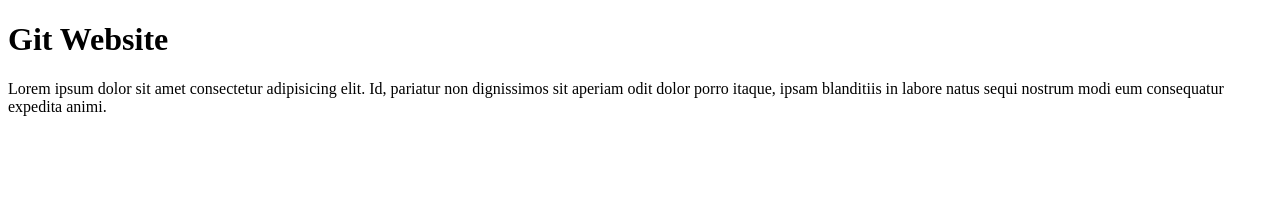
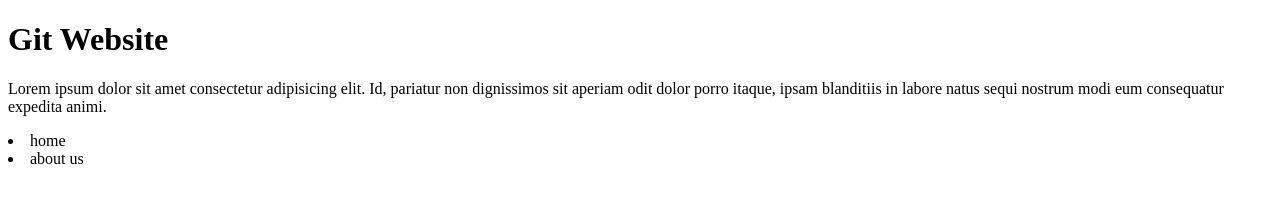
Before and after one commit to bijeesh27/learn-git, a plain HTML site: page index.html in a window 1280 px wide. Drawn offline with Linux system fonts and the light colour scheme.

Commit message:
update index.html

```diff
--- a/index.html
+++ b/index.html
@@ -8,5 +8,7 @@
 <body>
     <h1>Git Website</h1>
     <p>Lorem ipsum dolor sit amet consectetur adipisicing elit. Id, pariatur non dignissimos sit aperiam odit dolor porro itaque, ipsam blanditiis in labore natus sequi nostrum modi eum consequatur expedita animi.</p>
+    <li>home</li>
+    <li>about us</li>
 </body>
 </html>
```
